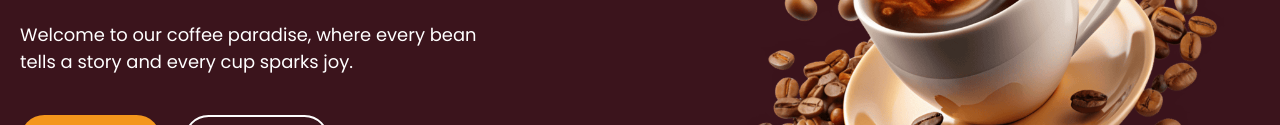
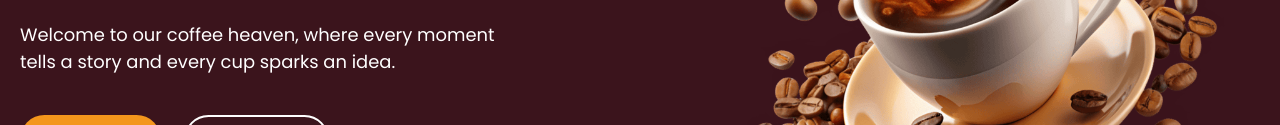
Before and after one commit to BAcode2023/Sample-Coffee, a plain HTML site: page index.html in a window 1280 px wide. Shown: the part 393-518 px from the top of the page. Drawn offline with nearby package versions, Linux system fonts and the light colour scheme; a web font is replaced by a local one.

Commit message:
change some words

```diff
--- a/index.html
+++ b/index.html
@@ -44,7 +44,7 @@
                     <div class="hero-details">
                         <h2 class="title">Best Coffee</h2>
                         <h3 class="subtitle">Make your day great with our special coffee!</h3>
-                        <p class="description">Welcome to our coffee paradise, where every bean tells a story and every cup sparks joy.</p>
+                        <p class="description">Welcome to our coffee heaven, where every moment tells a story and every cup sparks an idea.</p>
                         <div class="buttons">
                             <a href="#" class="button order-now">Order Now</a>
                             <a href="#" class="button contact-us">Contact Us</a>
```
